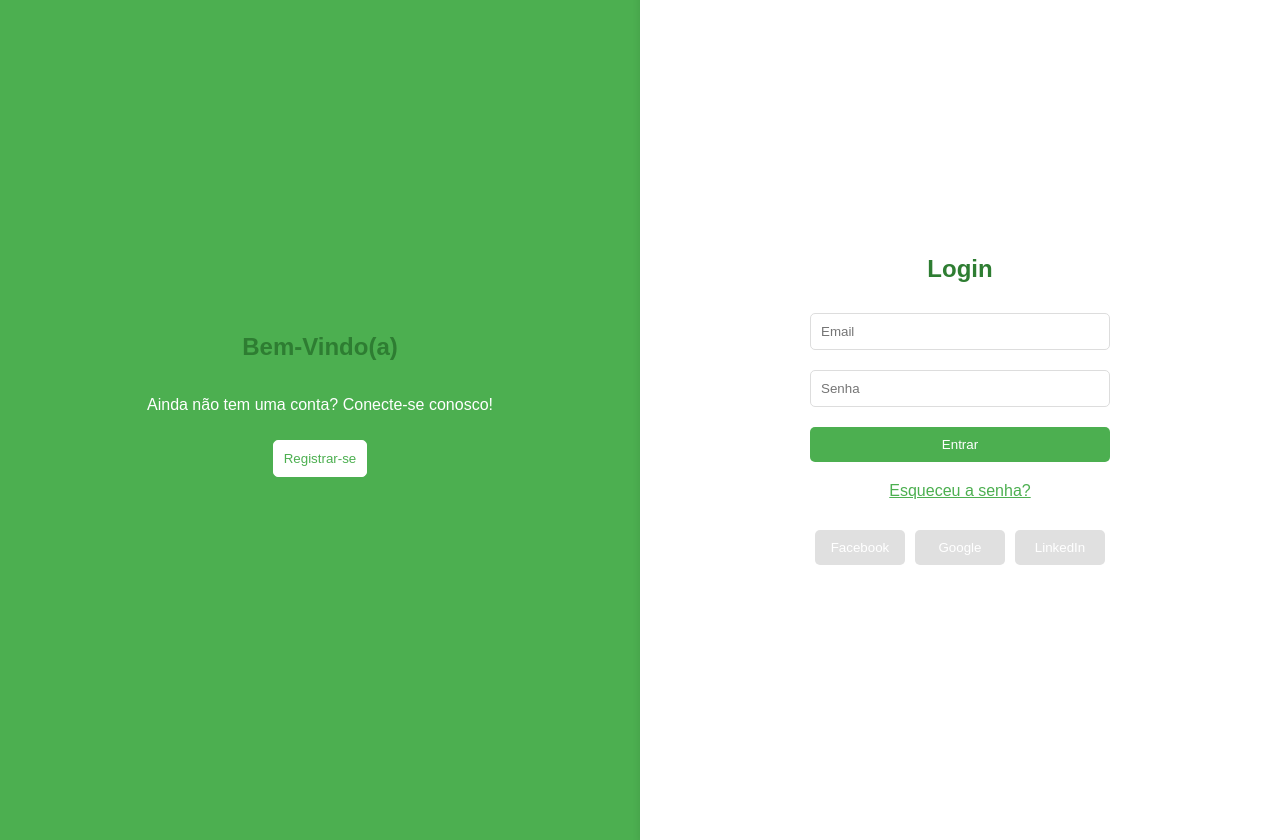
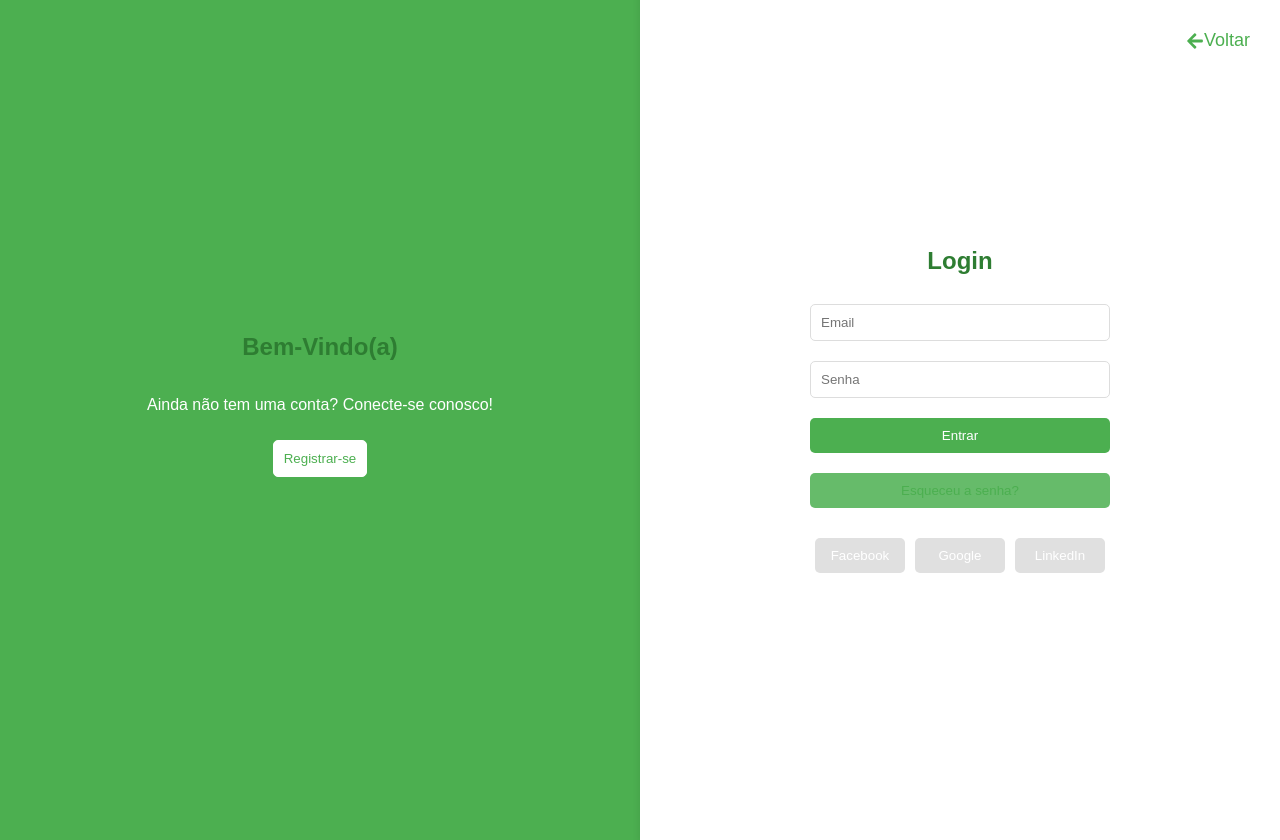
Before and after one commit to ellenmelo19/Fit-Tasty, a React (Create React App) app: page /login in a window 1280 px wide. Built offline with nearby package versions, Linux system fonts and the light colour scheme.

Commit message:
atualização nos logins

```diff
--- a/src/App.js
+++ b/src/App.js
@@ -1,4 +1,4 @@
-import React from 'react';
+import React, { useState } from 'react';
 import { BrowserRouter as Router, Route, Routes } from 'react-router-dom';
 import Header from './components/Header';
 import Hero from './components/Hero';
@@ -10,21 +10,30 @@ import Login from './components/Login';
 import RecipeDetails from './components/RecipeDetails';
 
 function App() {
+  const [user, setUser] = useState(null); // Estado para armazenar o usuário logado
+
+  const handleLogin = (userData) => {
+    setUser(userData); // Atualiza o estado com os dados do usuário
+  };
+
   return (
     <Router>
       <Routes>
-        <Route path="/" element={<MainPage />} />
-        <Route path="/login" element={<Login />} />
+        <Route
+          path="/"
+          element={<MainPage user={user} />}
+        />
+        <Route path="/login" element={<Login onLogin={handleLogin} />} />
         <Route path="/recipe/:recipeId" element={<RecipeDetails />} />
       </Routes>
     </Router>
   );
 }
 
-function MainPage() {
+function MainPage({ user }) {
   return (
     <div>
-      <Header />
+      <Header user={user} />
       <Hero />
       <Features />
       <SearchForm />
--- a/src/components/Header.js
+++ b/src/components/Header.js
@@ -3,7 +3,7 @@ import { Link } from 'react-router-dom';
 import { FaSearch } from 'react-icons/fa';
 import headerLogo from '../assets/header-logo.jpg';
 
-function Header() {
+function Header({ user }) {
   return (
     <header style={styles.header}>
       <img src={headerLogo} alt="Logo" style={styles.logo} />
@@ -17,9 +17,13 @@ function Header() {
           <FaSearch />
         </button>
       </div>
-      <Link to="/login" style={styles.loginButton}>
-        Login
-      </Link>
+      {user ? (
+        <span style={styles.userEmail}>{user.email}</span> // Exibe o email do usuário logado
+      ) : (
+        <Link to="/login" style={styles.loginButton}>
+          Login
+        </Link>
+      )}
     </header>
   );
 }
@@ -64,6 +68,10 @@ const styles = {
     cursor: 'pointer',
     textDecoration: 'none',
   },
+  userEmail: {
+    color: 'white',
+    fontWeight: 'bold',
+  },
 };
 
 export default Header;
--- a/src/components/Login.js
+++ b/src/components/Login.js
@@ -1,34 +1,109 @@
 import React, { useState } from 'react';
+import { useNavigate } from 'react-router-dom';
+import { FaArrowLeft } from 'react-icons/fa';
 
-function Login() {
+function Login({ onLogin }) {
   const [isRegistering, setIsRegistering] = useState(false);
+  const [email, setEmail] = useState('');
+  const [password, setPassword] = useState('');
+  const [message, setMessage] = useState('');
+
+  const navigate = useNavigate(); // Hook para redirecionar
+
+  // Dados de login mockados
+  const mockUsers = [
+    { email: 'itamir@ufrn.edu.br', password: 'senha123', avatar: 'https://example.com/avatar1.jpg' },
+    { email: 'marquinhos@ufr.edu.br', password: 'abc123', avatar: 'https://example.com/avatar2.jpg' },
+    { email: 'rafa@ufrn.edu.br', password: 'web123', avatar: 'https://example.com/avatar3.jpg' },
+    { email: 'elen@ufrn.edu.br', password: 'senha123', avatar: 'https://example.com/avatar4.jpg' },
+  ];
 
   const toggleRegister = () => {
     setIsRegistering(!isRegistering);
+    setMessage('');
+  };
+
+  const handleSubmit = (e) => {
+    e.preventDefault();
+    if (isRegistering) {
+      setMessage('Registro realizado com sucesso!');
+    } else {
+      const user = mockUsers.find(
+        (user) => user.email === email && user.password === password
+      );
+      if (user) {
+        setMessage('Login realizado com sucesso!');
+        onLogin(user); // Passa os dados do usuário logado para o App.js
+        setTimeout(() => {
+          navigate('/'); // Redireciona para a tela inicial
+        }, 1000); // Pequeno delay para mostrar a mensagem antes de redirecionar
+      } else {
+        setMessage('Email ou senha inválidos.');
+      }
+    }
+  };
+
+  const handleGoBack = () => {
+    navigate('/'); // Volta para a página inicial
   };
 
   return (
     <div style={styles.container}>
-      <div style={isRegistering ? styles.welcomeSection : styles.welcomeSection}>
+      <div style={styles.welcomeSection}>
+        <button onClick={handleGoBack} style={styles.backButton}>
+          <FaArrowLeft /> Voltar
+        </button>
         <h2>{isRegistering ? 'Login' : 'Bem-Vindo(a)'}</h2>
-        <p>{isRegistering ? 'Já tem uma conta? Conecte-se!' : 'Ainda não tem uma conta? Conecte-se conosco!'}</p>
-        <button onClick={toggleRegister} style={isRegistering ? styles.loginButton : styles.registerButton}>
+        <p>
+          {isRegistering
+            ? 'Já tem uma conta? Conecte-se!'
+            : 'Ainda não tem uma conta? Conecte-se conosco!'}
+        </p>
+        <button
+          onClick={toggleRegister}
+          style={isRegistering ? styles.loginButton : styles.registerButton}
+        >
           {isRegistering ? 'Entrar' : 'Registrar-se'}
         </button>
       </div>
       <div style={isRegistering ? styles.registerSection : styles.loginSection}>
         <h2>{isRegistering ? 'Registrar' : 'Login'}</h2>
-        <form style={styles.form}>
-          <input type="email" placeholder="Email" style={styles.input} required />
-          <input type="password" placeholder="Senha" style={styles.input} required />
-          <button type="submit" style={styles.loginButton}>{isRegistering ? 'Registrar-se' : 'Entrar'}</button>
-          {!isRegistering && <a href="#" style={styles.forgotPassword}>Esqueceu a senha?</a>}
+        <form style={styles.form} onSubmit={handleSubmit}>
+          <input
+            type="email"
+            placeholder="Email"
+            style={styles.input}
+            required
+            value={email}
+            onChange={(e) => setEmail(e.target.value)}
+          />
+          <input
+            type="password"
+            placeholder="Senha"
+            style={styles.input}
+            required
+            value={password}
+            onChange={(e) => setPassword(e.target.value)}
+          />
+          <button type="submit" style={styles.loginButton}>
+            {isRegistering ? 'Registrar-se' : 'Entrar'}
+          </button>
+          {!isRegistering && (
+            <button
+              type="button"
+              onClick={() => alert('Recuperação de senha!')}
+              style={styles.forgotPassword}
+            >
+              Esqueceu a senha?
+            </button>
+          )}
           <div style={styles.socialLogin}>
             <button style={styles.socialButton}>Facebook</button>
             <button style={styles.socialButton}>Google</button>
             <button style={styles.socialButton}>LinkedIn</button>
           </div>
         </form>
+        {message && <p style={styles.message}>{message}</p>}
       </div>
     </div>
   );
@@ -41,7 +116,20 @@ const styles = {
     alignItems: 'center',
     justifyContent: 'center',
     backgroundColor: '#f4f4f4',
-    flexDirection: 'row',  // Mudança para linha
+    flexDirection: 'row',
+  },
+  backButton: {
+    position: 'absolute', // Posiciona o botão em relação ao container
+    top: '20px', // Distância do topo
+    right: '20px', // Distância da direita
+    backgroundColor: 'transparent',
+    border: 'none',
+    color: '#4caf50',
+    fontSize: '18px',
+    cursor: 'pointer',
+    display: 'flex',
+    alignItems: 'center',
+    padding: '10px',
   },
   welcomeSection: {
     backgroundColor: '#4caf50',
@@ -53,7 +141,7 @@ const styles = {
     flexDirection: 'column',
     justifyContent: 'center',
     alignItems: 'center',
-    minHeight: '100vh',  // Altura mínima
+    minHeight: '100vh',
   },
   loginSection: {
     backgroundColor: 'white',
@@ -64,7 +152,7 @@ const styles = {
     flexDirection: 'column',
     justifyContent: 'center',
     alignItems: 'center',
-    minHeight: '100vh',  // Altura mínima
+    minHeight: '100vh',
   },
   registerSection: {
     backgroundColor: 'white',
@@ -75,7 +163,7 @@ const styles = {
     flexDirection: 'column',
     justifyContent: 'center',
     alignItems: 'center',
-    minHeight: '100vh',  // Altura mínima
+    minHeight: '100vh',
   },
   form: {
     display: 'flex',
@@ -125,6 +213,10 @@ const styles = {
     flex: 1,
     margin: '0 5px',
   },
+  message: {
+    marginTop: '20px',
+    color: '#4caf50',
+  },
 };
 
 export default Login;
```
